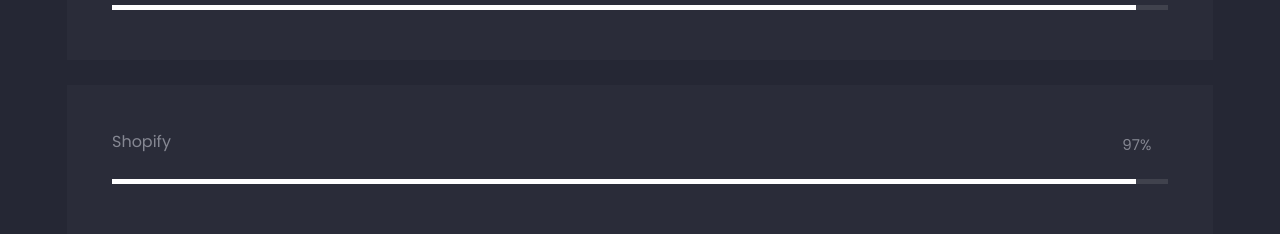
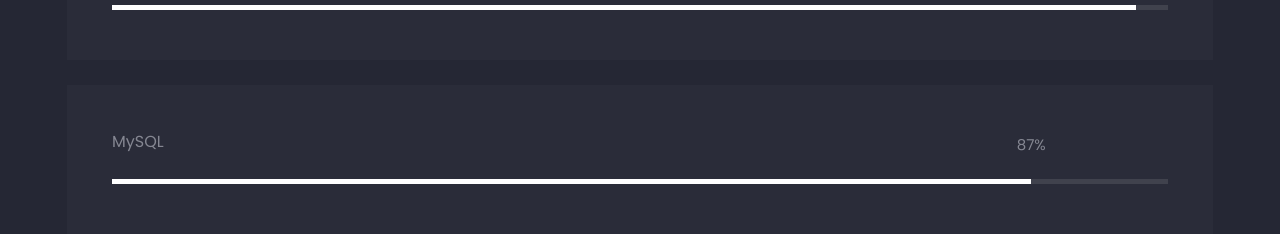
Before and after one commit to savvYazzy/portfolio, a plain HTML site: page YS-Portfolio/index.html in a window 1280 px wide. Shown: the part 3620-3854 px from the top of the page. Drawn offline with nearby package versions, Linux system fonts and the light colour scheme.

Commit message:
completed

```diff
--- a/YS-Portfolio/index.html
+++ b/YS-Portfolio/index.html
@@ -405,10 +405,10 @@
                                     </div>
                                 </div>
                                 <div class="skill-progress-single-item">
-                                    <span class="tag">Shopify</span>
+                                    <span class="tag">MySQL</span>
                                     <div class="skill-box">
-                                        <div class="progress-line" data-width="97">
-                                            <span class="skill-percentage">97%</span>
+                                        <div class="progress-line" data-width="87">
+                                            <span class="skill-percentage">87%</span>
                                         </div>
                                     </div>
                                 </div>
@@ -1062,7 +1062,7 @@
                     <div class="row justify-content-center justify-content-md-between align-items-center flex-column-reverse flex-md-row">
                         <div class="col-auto">
                             <div class="footer-copyright">
-                                <p class="copyright-text">&copy; 2023 <a href="index.html">Yasmine Salim</a> Made with <i class="icofont-heart"></i><a href="#" target="_blank"></a> </p>
+                                <p class="copyright-text">&copy; 2023 <a href="index.html">Yasmine Salim</a> Made with <i class="icofont-heart"></i><a href="#" target="_blank"></a></p>
                             </div>
                         </div>
                         <div class="col-auto">
```
